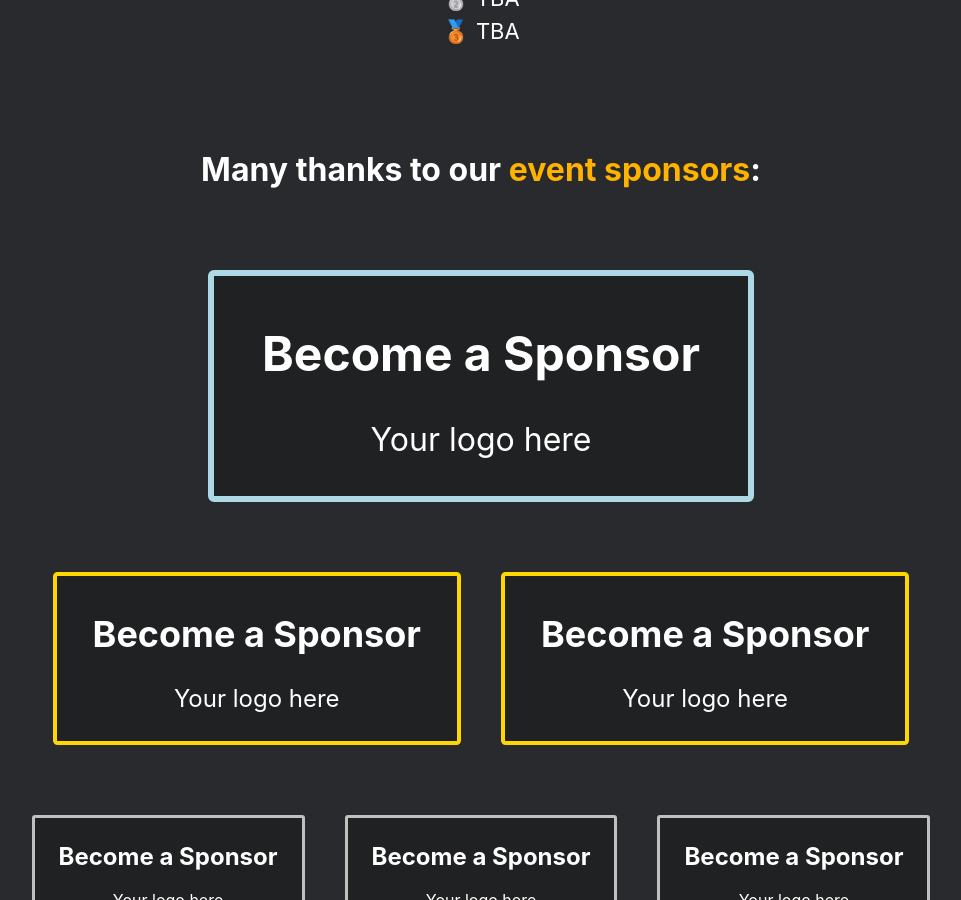
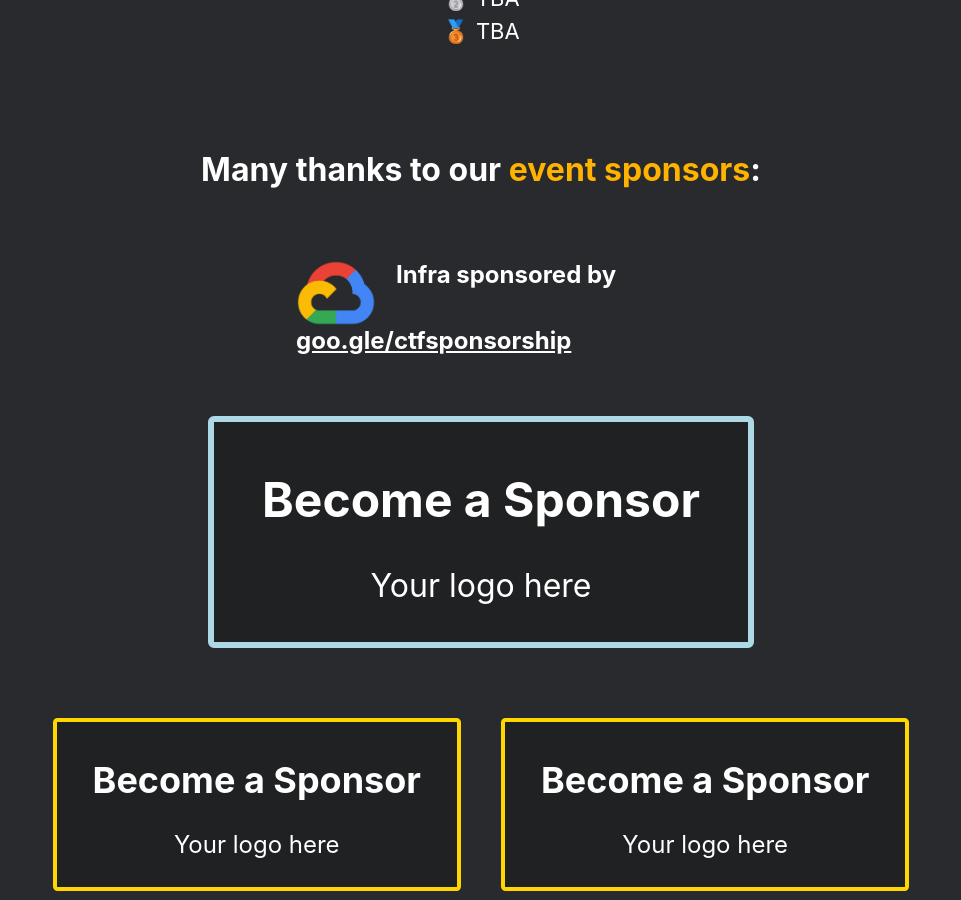
Before and after one commit to compsoc-edinburgh/pwned-site, a Jekyll site: the page built from jekyll/index.html, in a window 1280 px wide and 900 px high, scrolled down 2508 px. Shown: the whole window, without its empty margins (159-1120 px from the left). Built offline with Jekyll 4.4.1, drawn with Linux system fonts in a browser that asks for light colours; some web fonts are replaced; a script that is not in the unit is left out.

Commit message:
Add Google Cloud Sponsor and DELAY

```diff
--- a/jekyll/_includes/about.html
+++ b/jekyll/_includes/about.html
@@ -24,9 +24,9 @@
   <div class="tech">
     <h2>When?</h2>
     <p><b>
-      <a class="highlight">4th</a>
+      <a class="highlight">18th</a>
       -
-      <a class="highlight">5th</a>
+      <a class="highlight">19th</a>
       of
       <a class="highlight">February</a>
       2023.<br/>Times of day TBA.</b></p>
@@ -99,6 +99,17 @@
 
 <div class="user-details" style="margin: 70px 0px;">
   <h2>Many thanks to our <a class="highlight">event sponsors</a>:</h2>
+</div>
+
+
+<div style="width:370px; margin: 0 auto 50px auto;">
+  <img src="/assets/sponsors/google-cloud.png" width="80px" style="float:left; margin-right:20px;" alt="Google Cloud Logo" title="Google Cloud Logo"/>
+  <h3 style="margin:0px; padding:0px; display:inline;">
+    Infra sponsored by
+    <a style="text-decoration:underline;" href="https://goo.gle/ctfsponsorship" target="_blank">
+      goo.gle/ctfsponsorship
+    </a>
+  </h3>
 </div>
 
 
```
Also changed, not shown: jekyll/assets/sponsors/google-cloud.png (added).
